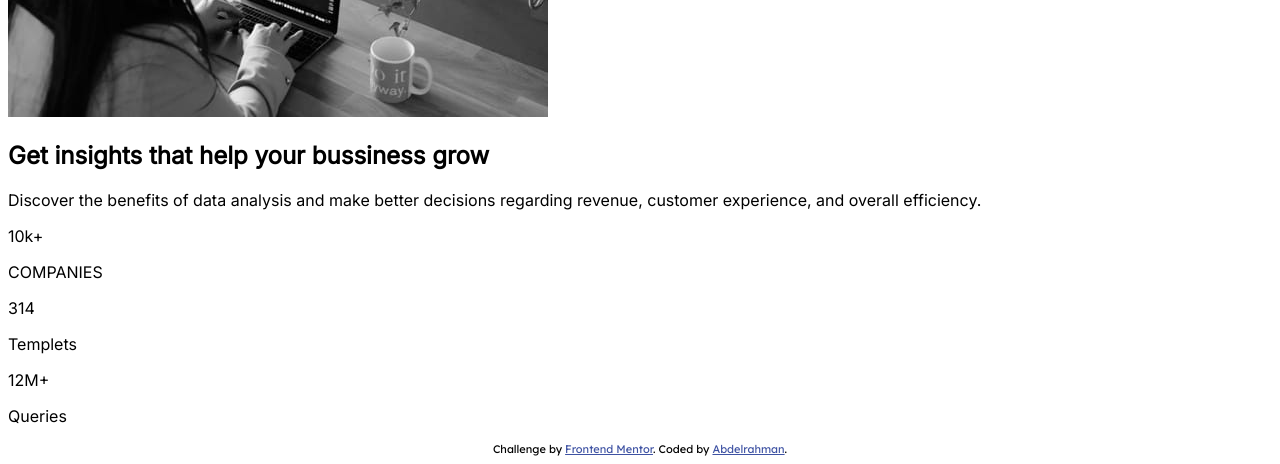
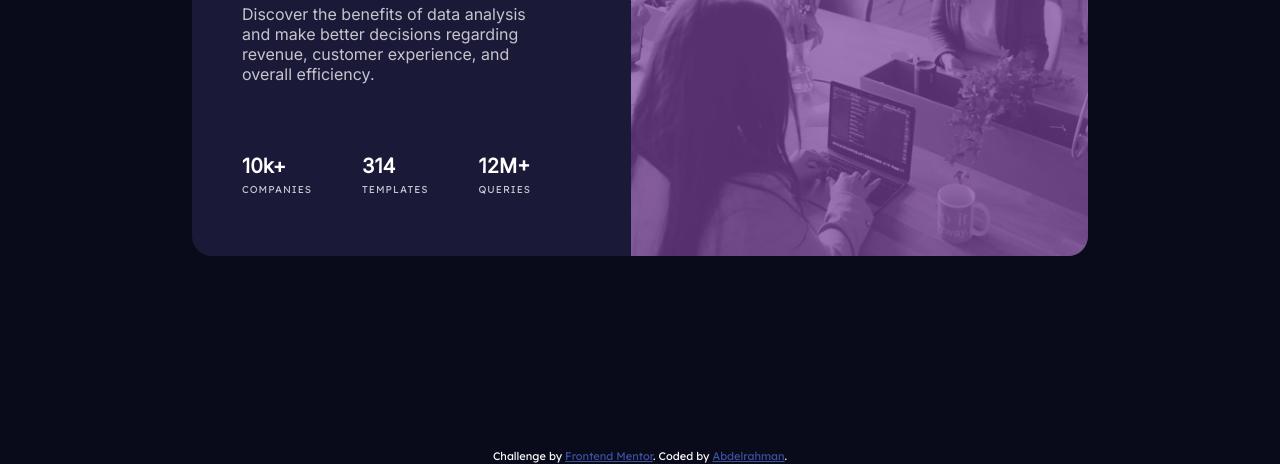
Before and after one commit to AbdelrahmanHassanAlii/stats-card-component-front-end-mentor-, a plain HTML site: page index.html in a window 1280 px wide. Shown: the part 337-801 px from the top of the page. Drawn offline with Linux system fonts and the light colour scheme.

Commit message:
finish design for Desktop in one hour timer

```diff
--- a/index.css
+++ b/index.css
@@ -10,7 +10,102 @@
   --stat-heading-color: hsla(0, 0%, 100%, 0.6);
 }
 
-*{
-    margin: 0;
-    padding: 0;
+* {
+  margin: 0;
+  padding: 0;
 }
+
+body {
+  background-color: var(--main-background);
+  color: var(--white);
+}
+
+.card {
+  background-color: var(--card-background);
+}
+
+.main {
+  min-height: 100vh;
+}
+
+.main .content {
+  min-height: calc(100vh - 13.6px);
+  display: flex;
+  align-items: center;
+  justify-content: center;
+}
+
+.main .content .card {
+  display: flex;
+  width: 70%;
+  border-radius: 20px;
+  -webkit-border-radius: 20px;
+  -moz-border-radius: 20px;
+  -ms-border-radius: 20px;
+  -o-border-radius: 20px;
+  overflow: hidden;
+  height: 400px;
+  justify-content: space-between;
+}
+
+.main .content .card .right {
+  position: relative;
+}
+.main .content .card .right::after {
+  content: "";
+  position: absolute;
+  top: 0;
+  left: 0;
+  width: 100%;
+  height: 100%;
+  background-color: var(--accent-color);
+  opacity: 0.5; /* Adjust the opacity as needed */
+}
+
+.main .content .card .right img {
+  width: 100%;
+  height: 100%;
+  filter: hue-rotate(277deg) saturate(64%) brightness(61%);
+}
+
+.main .content .card .left {
+  padding: 50px;
+  width: 40%;
+}
+
+.main .content .card .left .top {
+  margin-bottom: 20px;
+}
+
+.main .content .card .left .top span {
+  color: var(--accent-color);
+}
+
+.main .content .card .left .middle {
+  color: var(--main-paragraph-color);
+  font-weight: lighter;
+  width: 90%;
+}
+
+.main .content .card .left .bottom {
+  display: flex;
+  margin-top: 70px;
+}
+
+.main .content .card .left .bottom .box {
+  margin-right: 50px;
+}
+
+.main .content .card .left .bottom .box .number {
+  font-weight: bolder;
+  font-size: 20px;
+  margin-bottom: 5px;
+}
+
+.main .content .card .left .bottom .box .word {
+  font-size: 10px;
+  font-weight: lighter;
+  color: var(--main-paragraph-color);
+  font-family: "Lexend Deca", sans-serif;
+  letter-spacing: 1px;
+}
--- a/index.html
+++ b/index.html
@@ -30,6 +30,8 @@
       href="https://fonts.googleapis.com/css2?family=Inter&display=swap"
     />
 
+    <link rel="stylesheet" href="index.css" />
+
     <title>Frontend Mentor | Stats preview card component</title>
 
     <!-- Feel free to remove these styles or customise in your own stylesheet 👍 -->
@@ -51,14 +53,11 @@
   </head>
   <body>
     <div class="main">
-      <div class="contant">
+      <div class="content">
         <div class="card">
-          <div class="right">
-            <img src="./images/image-header-desktop.jpg" alt="" />
-          </div>
           <div class="left">
             <div class="top">
-              <h2>Get <span>insights</span> that help your bussiness grow</h2>
+              <h1>Get <span>insights</span> that help your bussiness grow</h1>
             </div>
             <div class="middle">
               Discover the benefits of data analysis and make better decisions
@@ -71,13 +70,16 @@
               </div>
               <div class="box">
                 <p class="number">314</p>
-                <p class="word">Templets</p>
+                <p class="word">TEMPLATES</p>
               </div>
               <div class="box">
                 <p class="number">12M+</p>
-                <p class="word">Queries</p>
+                <p class="word">QUERIES</p>
               </div>
             </div>
+          </div>
+          <div class="right">
+            <img src="./images/image-header-desktop.jpg" alt="" />
           </div>
         </div>
       </div>
```
